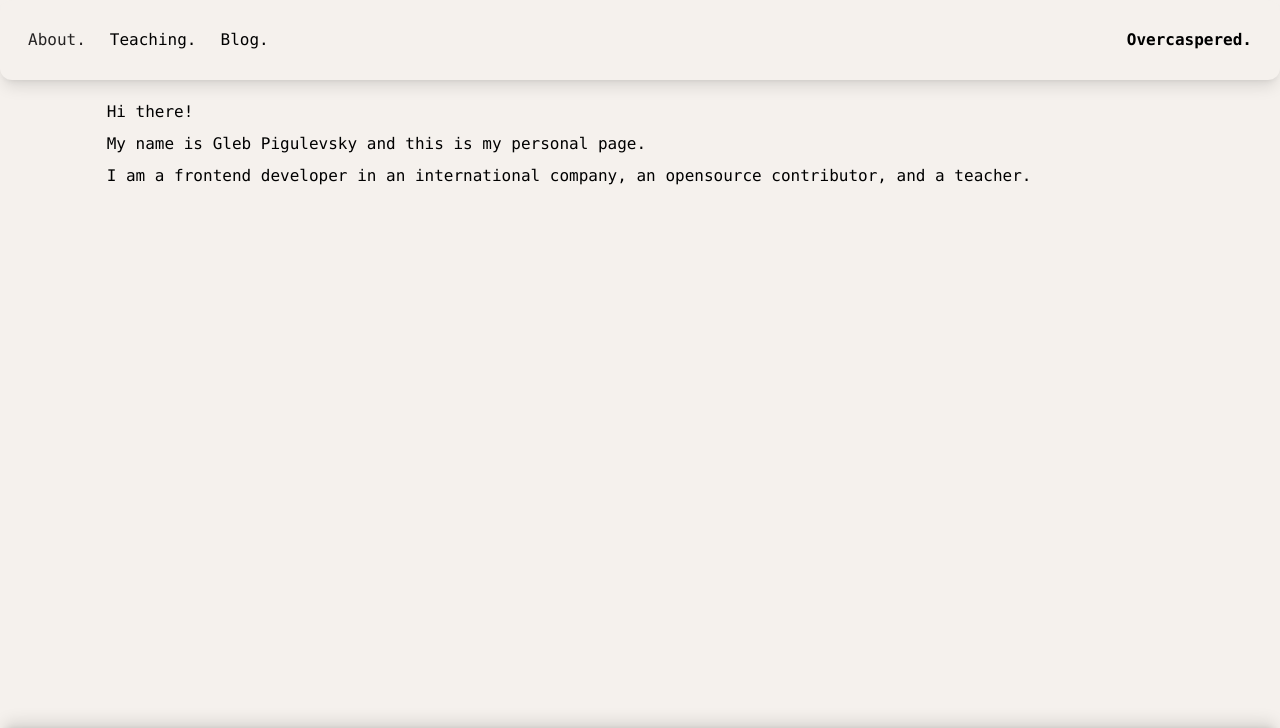
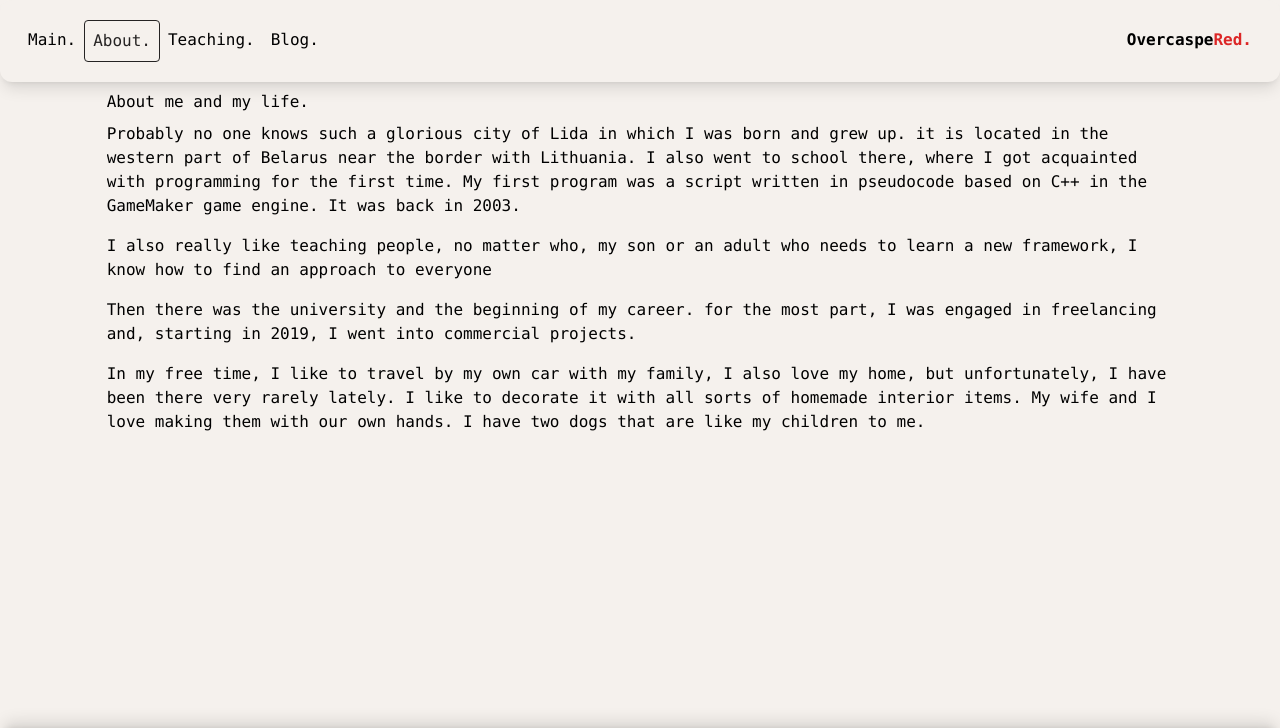
Before and after one commit to glebpigulevsky/ak, a website: page index.html in a window 1280 px wide. Both pictures are taken after a click on the element "About.". Shown: the top 728 px of the page. Drawn offline with Linux system fonts and the light colour scheme.

Commit message:
feat: add js

```diff
--- a/index.html
+++ b/index.html
@@ -5,23 +5,49 @@
   <meta charset="UTF-8" />
   <meta http-equiv="X-UA-Compatible" content="IE=edge" />
   <meta name="viewport" content="width=device-width, initial-scale=1.0" />
-  <link href="output.css" rel="stylesheet" />
+  <link href="/dist/output.css" rel="stylesheet" />
   <link href="https://cdnjs.cloudflare.com/ajax/libs/font-awesome/6.1.2/css/all.min.css" rel="stylesheet" />
   <title>Overcaspered</title>
 </head>
 
 <body>
-  <div class="w-screen h-screen bg-background relative ">
+  <div class="w-screen h-screen bg-background relative">
     <div class="p-5 bg-background rounded-xl shadow-lg flex space-x-2 w-screen">
-      <div class="bg-slate-900  cursor-pointer p-2 font-mono text-slate-200 text-black">About.</div>
-      <div class="cursor-pointer p-2 font-mono">Teaching.</div>
-      <div class="cursor-pointer p-2 grow font-mono">Blog.</div>
-      <div class="cursor-pointer p-2 font-mono font-semibold" >Overcaspered.</div>
+      <div class="flex grow">
+        <div id="mainButton" class="box-content border cursor-pointer p-2 font-mono rounded">Main.</div>
+        <div id="aboutButton" class="box-content bg-slate-900 cursor-pointer p-2 font-mono text-slate-200 text-black rounded">About.</div>
+        <div id="teachingButton" class="box-content cursor-pointer p-2 font-mono rounded">Teaching.</div>
+        <div id="blogButton" class="box-content cursor-pointer p-2 font-mono rounded">Blog.</div>
+      </div>
+      <div class="cursor-pointer p-2 font-mono font-semibold">Overcaspe<span class="text-red">Red.</span></div>
     </div>
-    <div class="font-mono container w-5/6 m-auto mt-5">Hi there! <p class="py-2">My name is Gleb Pigulevsky and this is my personal page. </p> I am a frontend developer in an international company, an opensource contributor, and a teacher.</div>
-    <div class="p-6 font-mono absolute bottom-0 left-0 w-screen rounded-xl shadow-lgTop flex space-x-5"><a href="https://github.com/glebpigulevsky" target="_blank"><i class="fa-brands fa-github fa-xl"></i></a> <a href="https://www.linkedin.com/in/hleb-p-425745197/" target="_blank"><i class="fa-brands fa-linkedin fa-xl"></i></a></div>
-
+    <div id="main" class="font-mono container w-5/6 m-auto mt-5 mb-4">Hi there! <p class="py-2">My name is Gleb Pigulevsky
+        and this is my personal page. </p> I am a frontend developer in an international company, an opensource
+      contributor, and a teacher.</div>
+    <div id="about" class="hidden font-mono container w-5/6 m-auto overflow-y-auto h-[calc(100vh-10rem)]">
+      <h1 class="pt-2">About me and my life.</h1>
+      <p class="py-2">Probably no one knows such a glorious city of Lida in which I was born and grew up. it is located
+        in the western part of Belarus near the border with Lithuania. I also went to school there, where I got
+        acquainted with programming for the first time. My first program was a script written in pseudocode based on C++ in the
+        GameMaker game engine. It was back in 2003.</p>
+      <p class="py-2">I also really like teaching people, no matter who, my son or an adult who needs to learn a new
+        framework, I know how to find an approach to everyone</p>
+      <p class="py-2">Then there was the university and the beginning of my career. for the most part, I was engaged in
+        freelancing and, starting in 2019, I went into commercial projects.
+      </p>
+      <p class="py-2">In my free time, I like to travel by my own car with my family, I also love my home, but
+        unfortunately, I have been there very rarely lately. I like to decorate it with all sorts of homemade interior
+        items. My wife and I love making them with our own hands. I have two dogs that are like my children to me.</p>
+    </div>
+    <div id="teaching" class="hidden font-mono container w-5/6 m-auto mt-5">teaching</div>
+    <div id="blog" class="hidden font-mono container w-5/6 m-auto mt-5 overflow-y-hidden">teaching</div>
+    <div class="p-6 font-mono absolute bottom-0 left-0 w-screen rounded-xl shadow-lgTop flex space-x-5"><a
+        href="https://github.com/glebpigulevsky" target="_blank"><i class="fa-brands fa-github fa-xl"></i></a> <a
+        href="https://www.linkedin.com/in/hleb-p-425745197/" target="_blank"><i
+          class="fa-brands fa-linkedin fa-xl"></i></a></div>
   </div>
 
 </body>
+<script src="script.js"></script>
+
 </html>
--- /dev/null
+++ b/script.js
@@ -0,0 +1,20 @@
+const aboutButton = document.getElementById("aboutButton");
+const teachingButton = document.getElementById("teachingButton");
+const blogButton = document.getElementById("blogButton");
+const mainButton = document.getElementById("mainButton");
+
+const aboutSection = document.getElementById("about");
+const teachingSection = document.getElementById("teaching");
+const blogSection = document.getElementById("blog");
+const mainSection = document.getElementById("main");
+
+const menuButtons = [aboutButton, teachingButton, blogButton, mainButton];
+const sectionList = [aboutSection, teachingSection, blogSection, mainSection]
+
+menuButtons.forEach(menuButton => menuButton.addEventListener('click', () => {
+  menuButtons.forEach(menuButton => menuButton.classList.remove('border'));
+  menuButton.classList.add('border');
+
+  sectionList.forEach(section => section.classList.add('hidden'));
+  document.getElementById(menuButton.id.replace('Button', '')).classList.remove('hidden')
+}))
--- a/tailwind.config.js
+++ b/tailwind.config.js
@@ -7,7 +7,8 @@ module.exports = {
       black: '#252323',
       slateGray: '#70798C',
       bone: '#DAD2BC',
-      grullo: '#A99985'
+      grullo: '#A99985',
+      red: 'rgb(220, 38, 38)'
     },
     extend: {
       boxShadow: {
@@ -16,4 +17,5 @@ module.exports = {
     },
   },
   plugins: [],
+  mode: 'jit'
 }
```
Also changed, not shown: dist/output.css, output.css (deleted).
